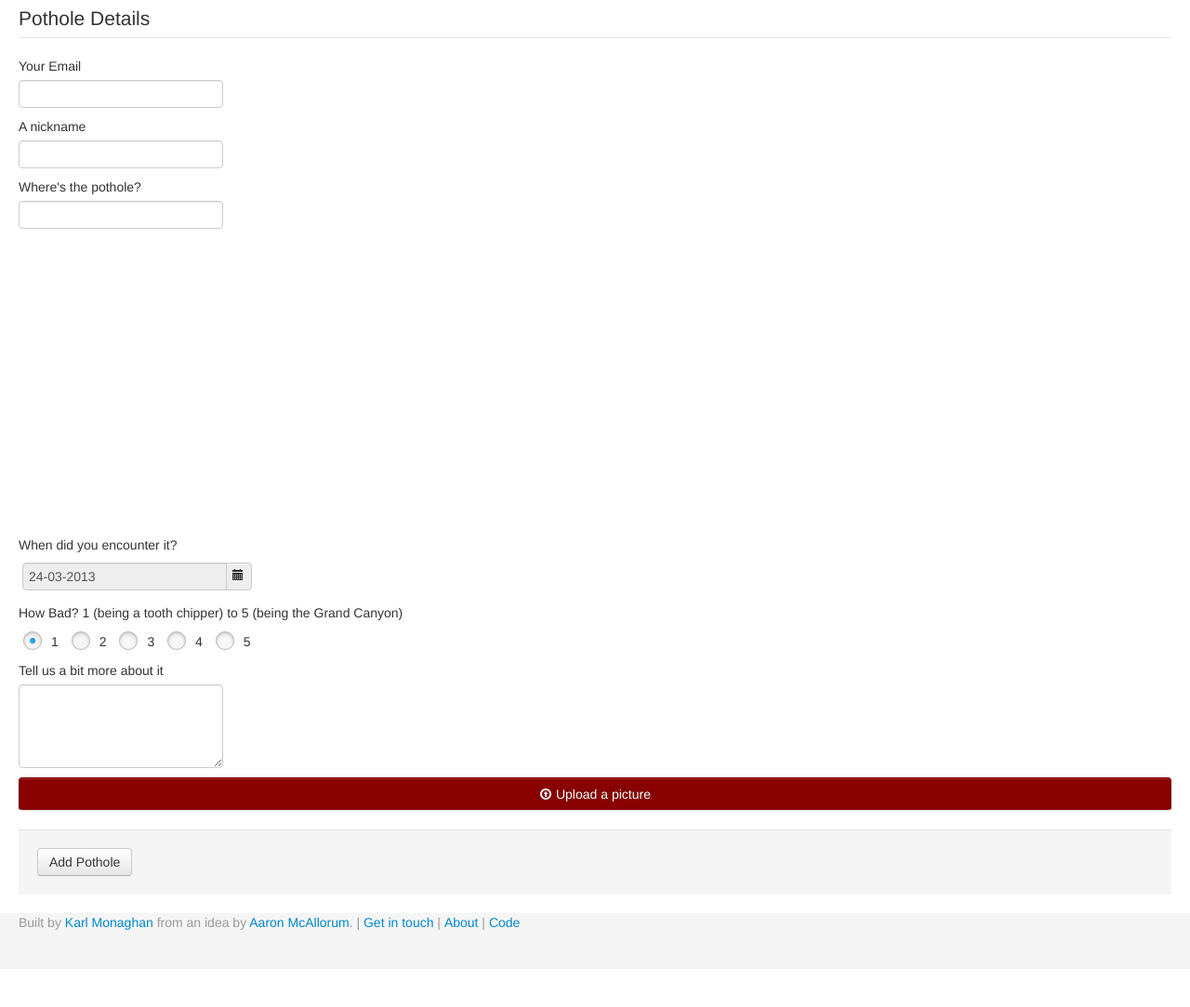
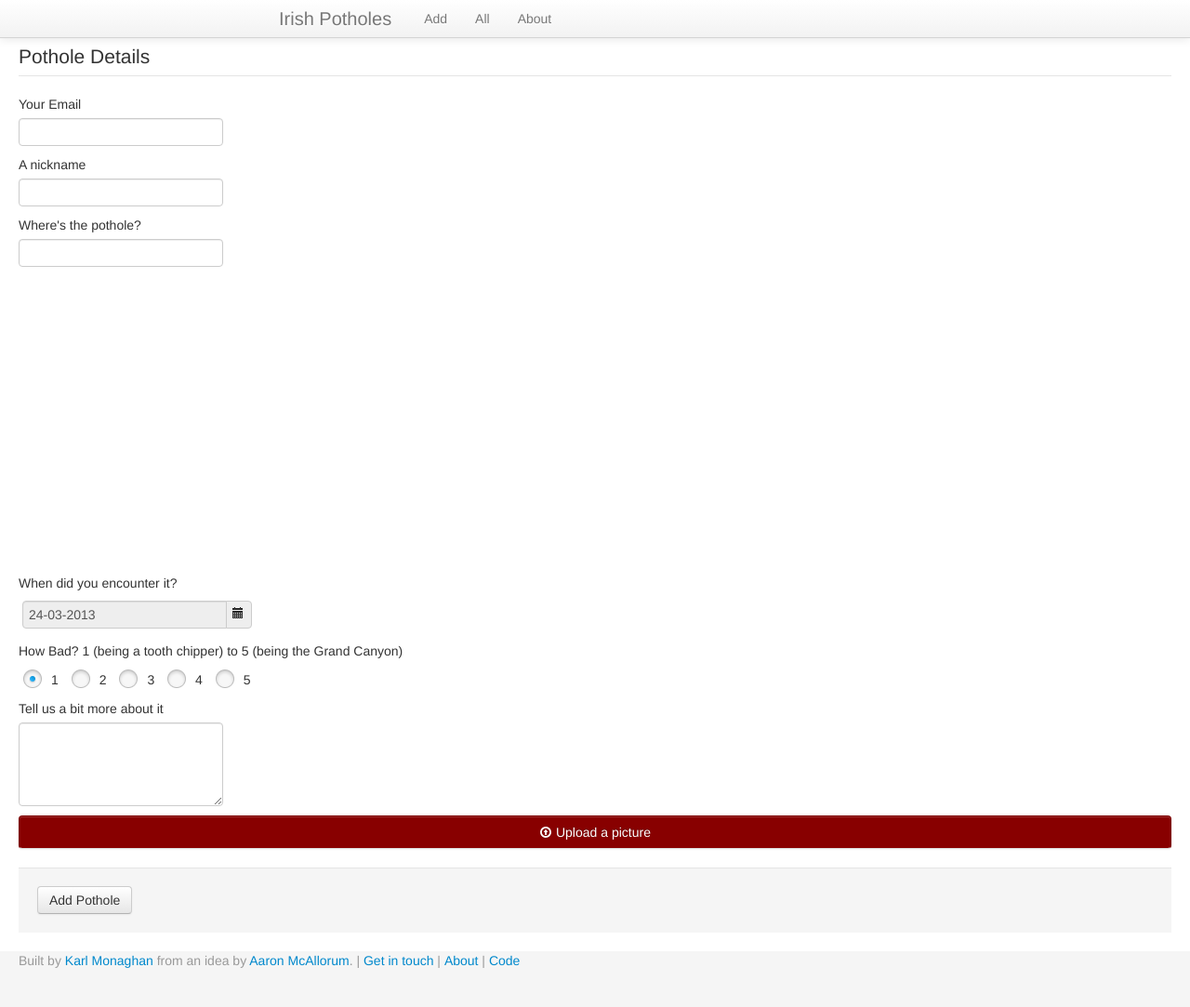
Before and after one commit to kmonaghan/irishpotholes.com, a PHP site: page /index.php in a window 1280 px wide. Shown: the whole page at 93% size. Before the commit the page ends 1000 px from the top, so only its background shows below. Run offline with PHP 8.4, Linux system fonts and the light colour scheme; a map, chart or similar area stays blank; some libraries are stand-ins or nearby versions.

Commit message:
added a fixed header

```diff
--- a/public/header.php
+++ b/public/header.php
@@ -32,10 +32,29 @@
 	</head>
 
 	<body>
+	<div class="navbar navbar-static-top">
+		<div class="navbar-inner">
+			<div class="container">
+				<a class="brand" href="/">Irish Potholes</a>
+				<ul class="nav">
+                    <li><a href="/">Add</a></li>
+                    <li><a href="/potholes.php">All</a></li>
+                    <li><a href="/about.php">About</a></li>
+				</ul>
+			</div>
+		</div>
+	</div>
 
-
-					<!-- Part 1: Wrap all page content here -->
 	<div id="wrap">
-
-					<!-- Begin page content -->
 		<div class="container-fluid">
+<?php
+				if (isset($message) && $message)
+				{
+?>
+				<div class="alert alert-<?php echo $type; ?>">
+					<button type="button" class="close" data-dismiss="alert">&times;</button>
+					<?php echo $message;?>
+				</div>
+<?php
+				}
+?>
```
Lines whose indentation alone changed are shown as unchanged.
